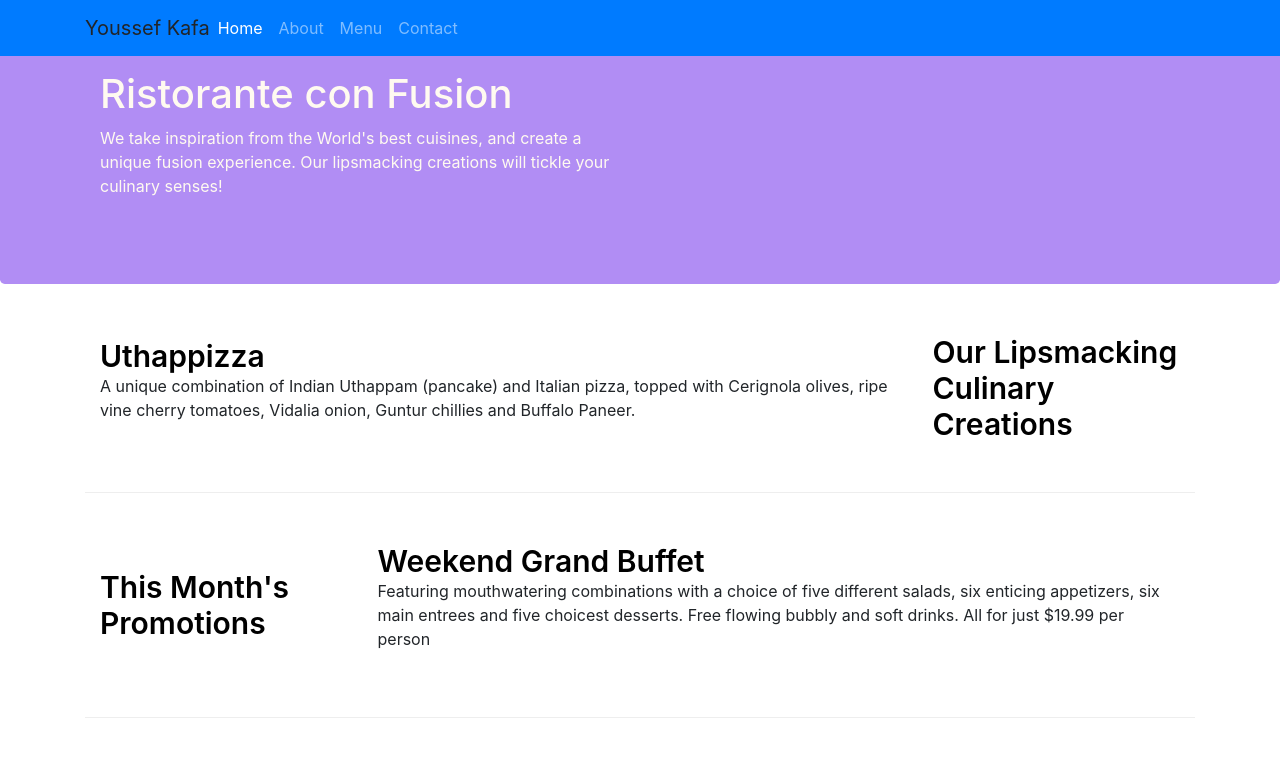
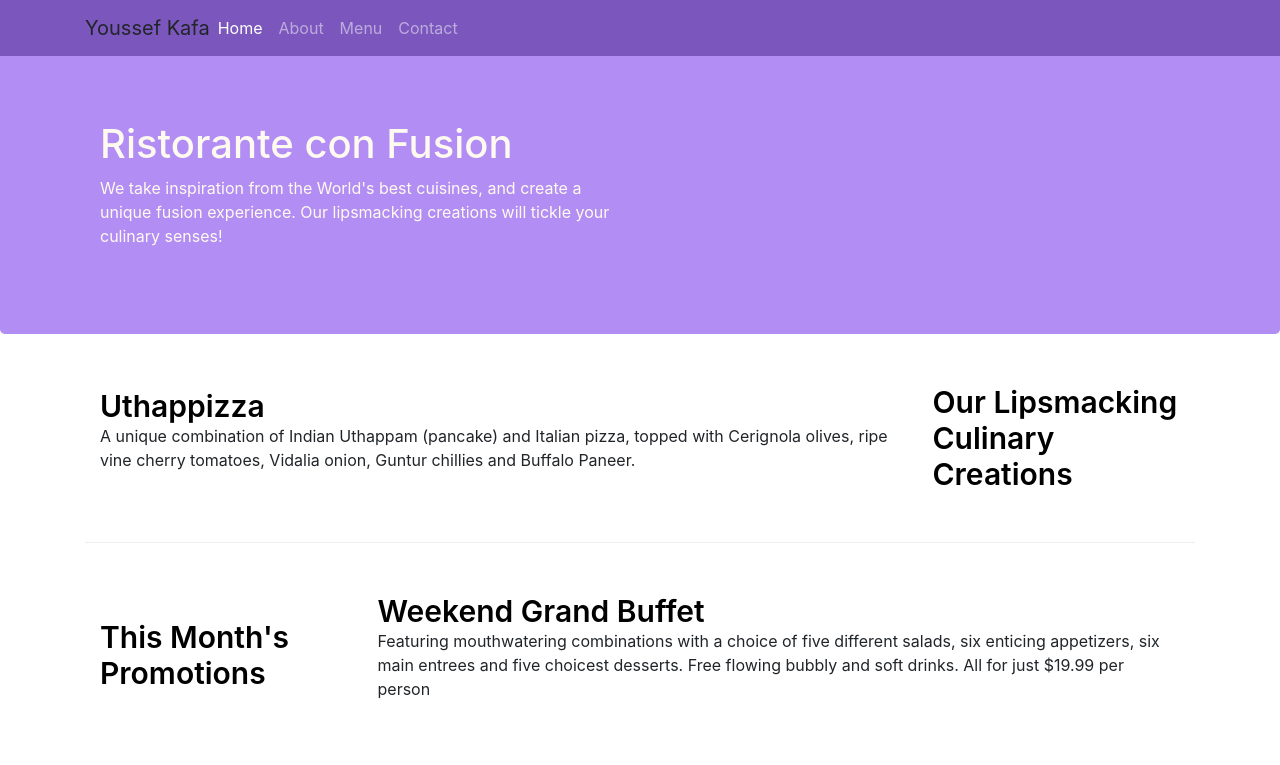
Before and after one commit to YoussefKafa/confusion, a website: page index.html in a window 1280 px wide. Shown: the top 765 px of the page. Drawn offline with nearby package versions, Linux system fonts and the light colour scheme.

Commit message:
change the navbar background color and fix the padding of the body

```diff
--- a/css/styles.css
+++ b/css/styles.css
@@ -29,3 +29,12 @@
     margin : 0px;
     color:black;
 }
+
+body{
+    padding: 50px 0px 0px 0px;
+    z-index:0;
+}
+
+.navbar-dark{
+    background-color:#7b57bd
+}
--- a/index.html
+++ b/index.html
@@ -19,7 +19,7 @@
 
 
 
-<nav class="navbar navbar-dark navbar-expand-sm fixed-top bg-primary">
+<nav class="navbar navbar-dark navbar-expand-sm fixed-top">
     <div class="container">
         <button class="navbar-toggler" type="button" data-toggle="collapse" data-target="#Navbar">
             <span class="navbar-toggler-icon"></span>
```
